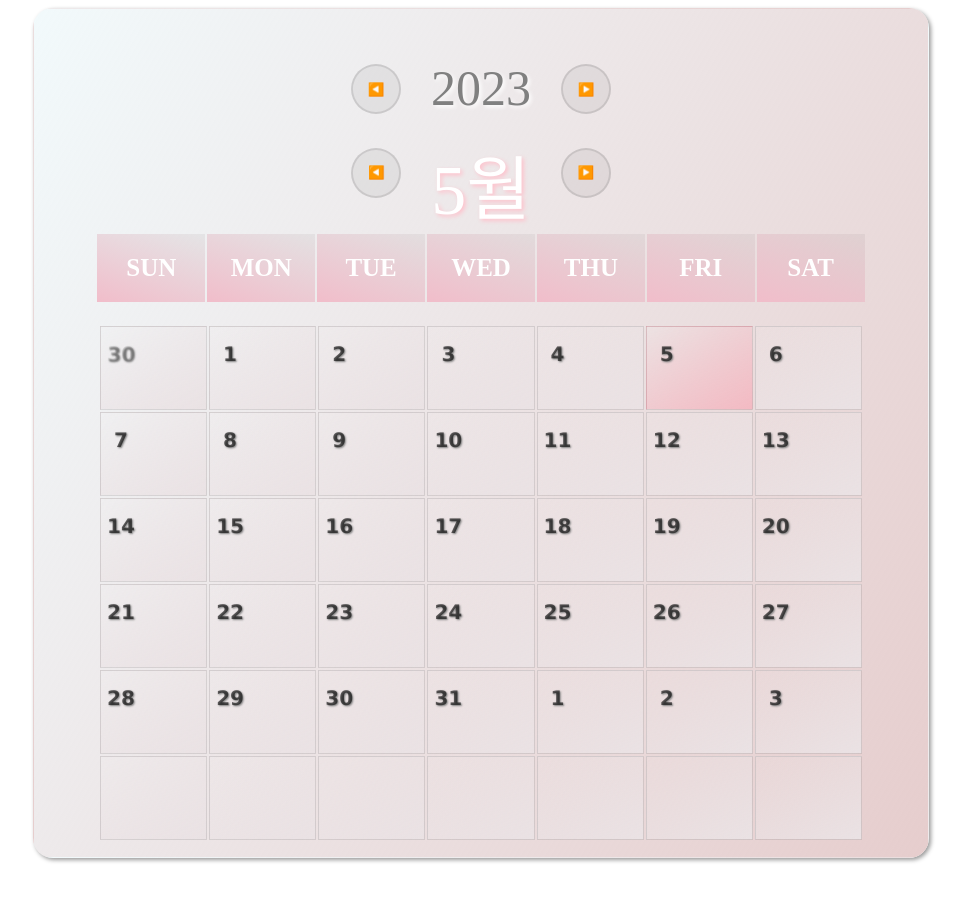
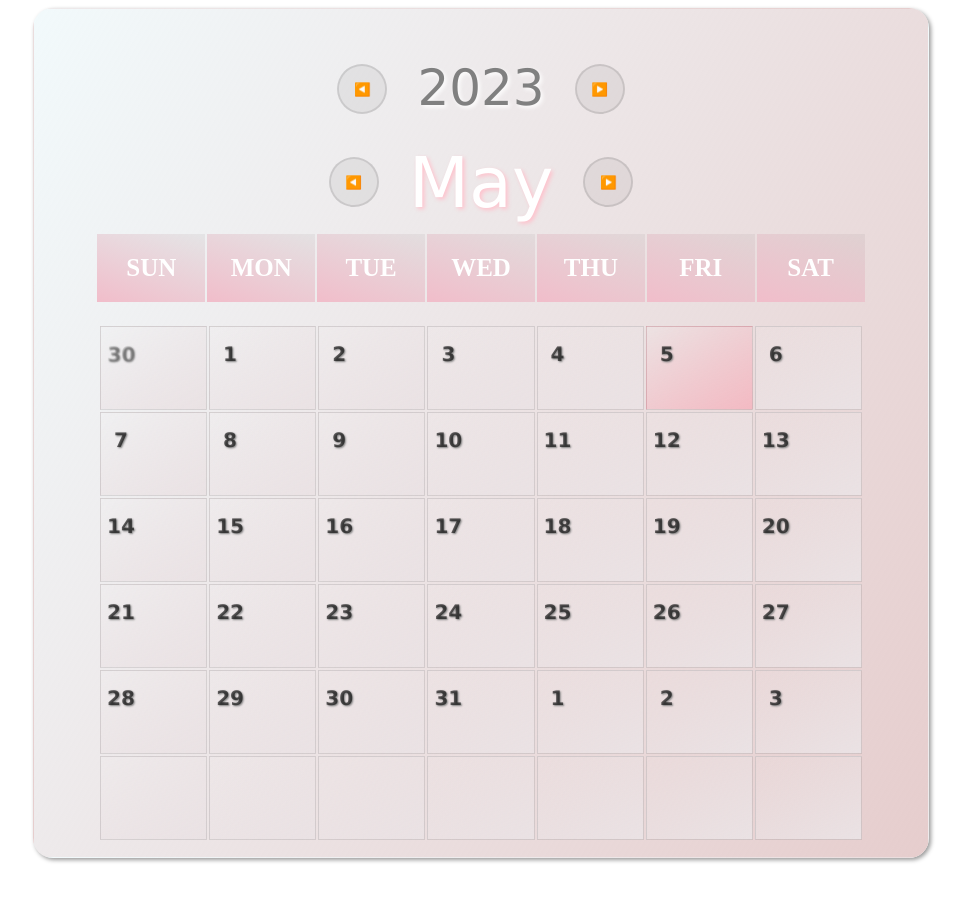
Before and after one commit to minsun0714/Diet_Diary_App, a React (Create React App) app: page / in a window 1280 px wide. Shown: the top 902 px of the page, without its empty margins (159-1124 px from the left). Built offline with nearby package versions, Linux system fonts and the light colour scheme.

Commit message:
🎨 monthArray 생성하여 영어로 변경

```diff
--- a/src/App.tsx
+++ b/src/App.tsx
@@ -34,6 +34,8 @@ const YearWrapper = styled.caption`
 `;
 
 const Year = styled.span`
+  font-family: "Lucida Sans", "Lucida Sans Regular", "Lucida Grande",
+    "Lucida Sans Unicode", Geneva, Verdana, sans-serif;
   font-size: 50px;
   margin-top: 10px;
   margin-bottom: 700px;
@@ -48,6 +50,8 @@ const MonthWrapper = styled.caption`
 `;
 
 const Month = styled.span`
+  font-family: "Lucida Sans", "Lucida Sans Regular", "Lucida Grande",
+    "Lucida Sans Unicode", Geneva, Verdana, sans-serif;
   font-size: 70px;
   color: white;
   text-shadow: 2px 2px 4px pink;
@@ -83,7 +87,20 @@ function App() {
   const handleClickNextMonth = () => {
     dispatch(increaseMonth());
   };
-
+  const monthArray = [
+    "January",
+    "February",
+    "March",
+    "April",
+    "May",
+    "June",
+    "July",
+    "August",
+    "September",
+    "October",
+    "November",
+    "December",
+  ];
   return (
     <Table>
       <YearWrapper>
@@ -93,7 +110,7 @@ function App() {
       </YearWrapper>
       <MonthWrapper>
         <Btn onClick={handleClickPrevMonth}>◀️</Btn>
-        <Month>{state.month + 1}월</Month>
+        <Month>{monthArray[state.month]}</Month>
         <Btn onClick={handleClickNextMonth}>▶️</Btn>
       </MonthWrapper>
       <Days />
```
